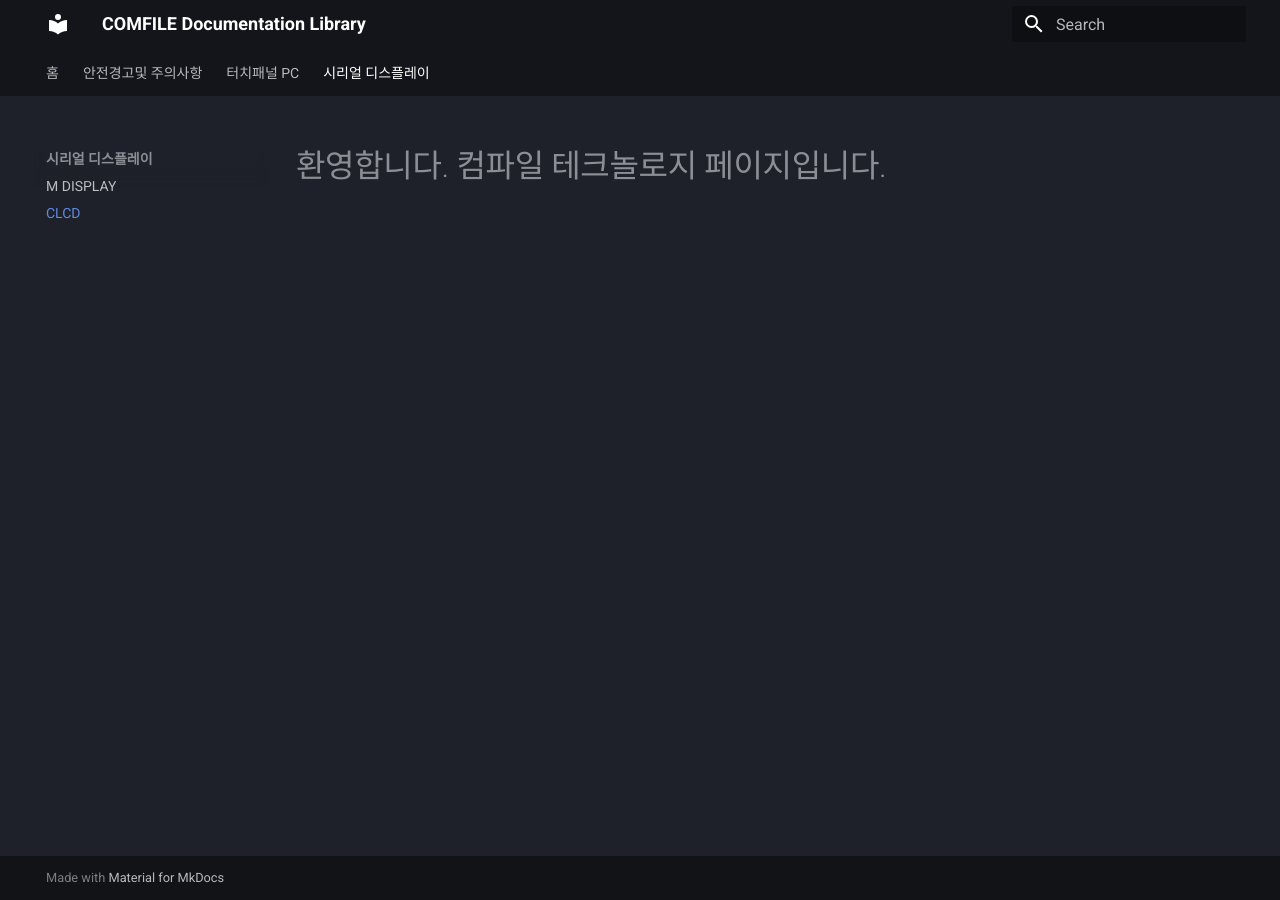
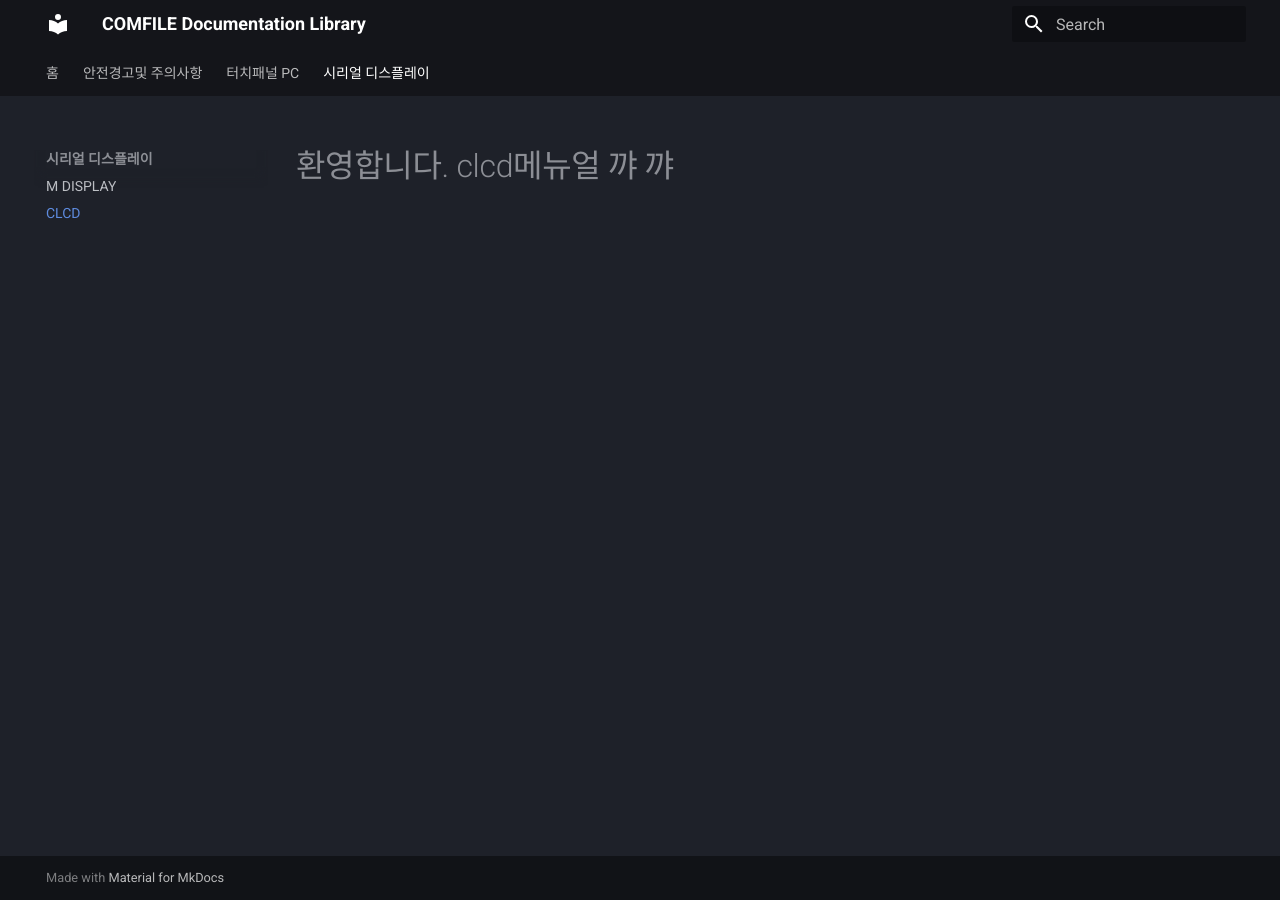
Before and after one commit to comfiletech/Docs, an MkDocs documentation site: the page built from docs/clcd.md, in a window 1280 px wide. Built offline with MkDocs 1.6.1 and Material for MkDocs 9.7.7, drawn with Linux system fonts in a browser that asks for light colours.

Commit message:
Update welcome message in clcd.md

```diff
--- a/docs/clcd.md
+++ b/docs/clcd.md
@@ -1 +1 @@
-# 환영합니다. 컴파일 테크놀로지 페이지입니다.
+# 환영합니다. clcd메뉴얼 꺄 꺄
```
